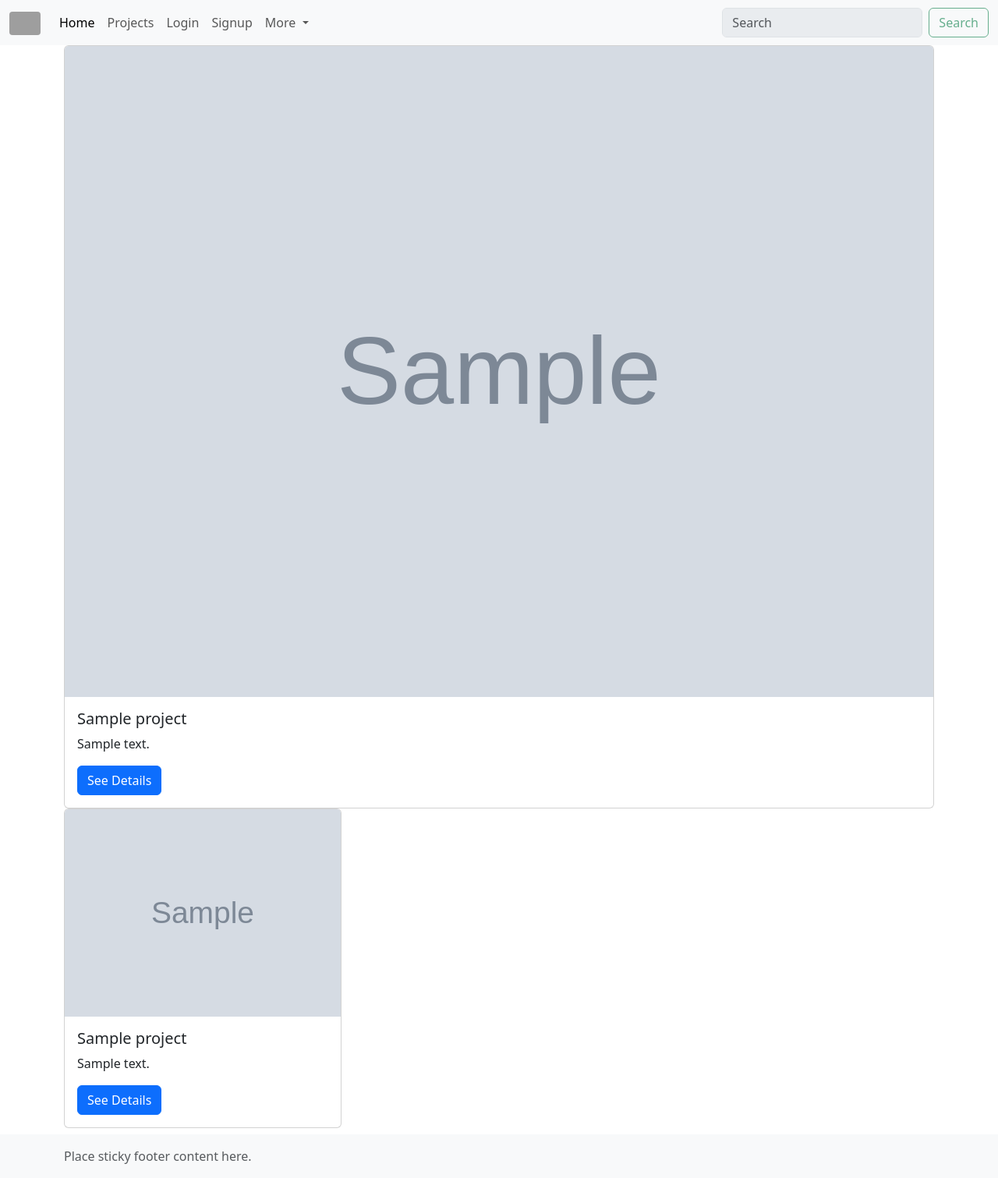
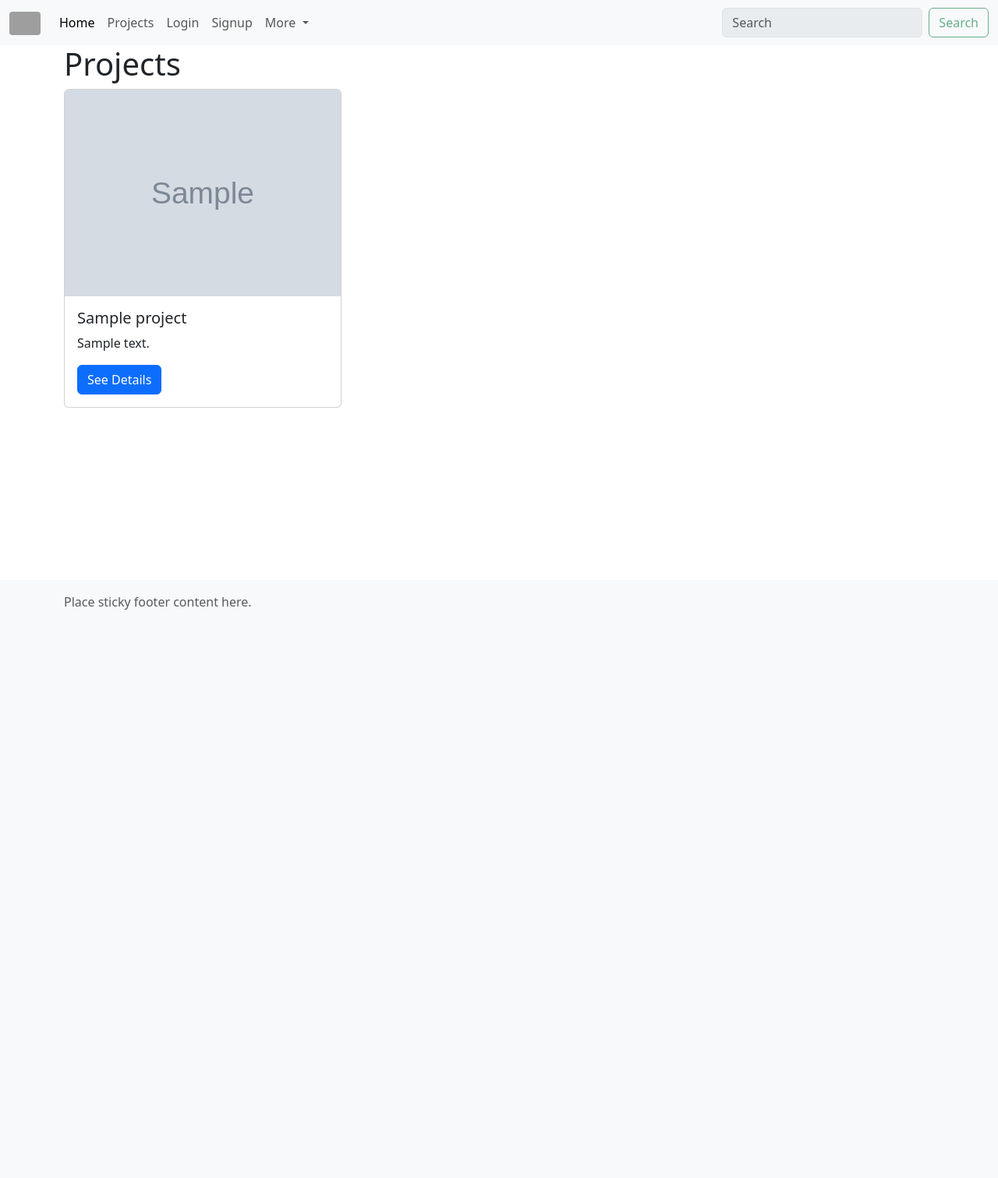
Before and after one commit to brucestull/bruce-stull, a Django app: page /portfolio/projects/ in a window 1280 px wide. Shown: the whole page at 78% size. After the commit the page ends 782 px from the top, so only its background shows below. Run offline with Django 4.2, Linux system fonts and the light colour scheme; tables that the repository leaves empty hold one stand-in row (values such as "Sample post"); grey boxes marked "Sample" are stand-in pictures; grey boxes are pictures that could not be loaded.

```diff
--- a/portfolio/templates/portfolio/project_list.html
+++ b/portfolio/templates/portfolio/project_list.html
@@ -8,48 +8,32 @@
 {% endblock title %}
 
 {% block content %}
-{% for project in project_list %}
-<div class="card">
-    <img
-        {% if project.image %}
-            src="{{ project.image.url }}"
-        {% else %}
-            src="{% static 'portfolio/images/placeholder.png' %}"
-        {% endif %}
-        class="card-img-top"
-        alt="Card Image">
-    <div class="card-body">
-        <h5 class="card-title">{{ project.title }}</h5>
-        <p class="card-text">{{ project.description }}</p>
-        <a href="{% url 'portfolio:project-detail' project.id %}"
-           class="btn btn-primary">See Details</a>
-    </div>
-</div>
-{% endfor %}
+<h1>{{ page_title }}</h1>
 
 <div class="row">
 {% for project in project_list %}
-<div class="col-md-4">
-    <div class="card mb-2">
+<div class="col-md-4 d-flex">
+    <div class="card mb-2 flex-fill">
         <img
             class="card-img-top"
             {% if project.image %}
                 src="{{ project.image.url }}"
             {% else %}
                 src="{% static 'portfolio/images/placeholder.png' %}"
-        {% endif %}>
-        <div class="card-body">
+            {% endif %}>
+        <div class="card-body d-flex flex-column">
             <h5 class="card-title">{{ project.title }}</h5>
             <p class="card-text">{{ project.description }}</p>
-            <a href="{% url 'portfolio:project-detail' project.id %}"
-               class="btn btn-primary">
-               See Details
-            </a>
+            <div class="mt-auto">
+                <a href="{% url 'portfolio:project-detail' project.id %}"
+                class="btn btn-primary">
+                See Details
+                </a>
+            </div>
         </div>
     </div>
 </div>
 {% endfor %}
 </div>
 
-
 {% endblock content %}
--- a/templates/base.html
+++ b/templates/base.html
@@ -25,7 +25,7 @@
                     <a class="navbar-brand"
                        href="https://github.com/FlynntKnapp/"
                        target="_blank">
-                        <img src="https://flynntknapp-images.s3.us-east-2.amazonaws.com/LogoLightGreyBackground.png"
+                        <img src="https://flynnt-knapp-public.s3.amazonaws.com/LogoLightGreyBackground.png"
                              style="border-radius: 0.2em; width: 2em" />
                     </a>
                     <button class="navbar-toggler"
```
